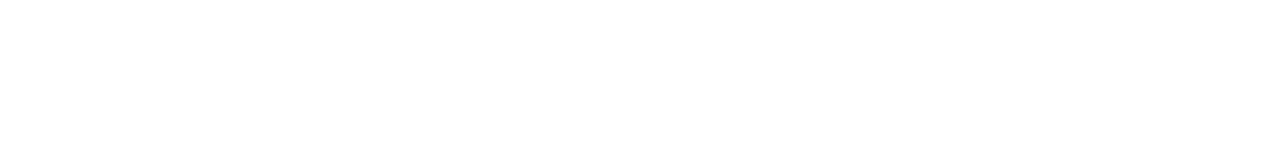
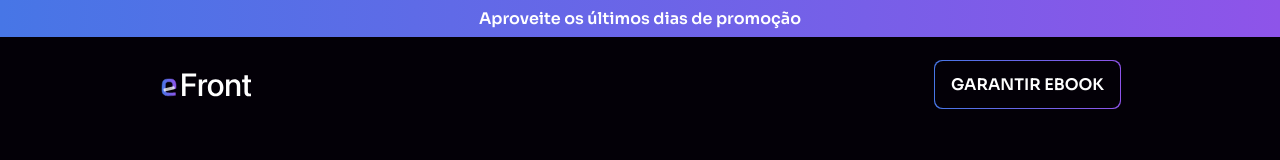
Before and after one commit to dopeeycode/challenge-EFront, a plain HTML site: page index.html in a window 1280 px wide. Drawn offline with Linux system fonts and the light colour scheme.

Commit message:
criação do header

```diff
--- a/App/scss/_variablesAndMixin.scss
+++ b/App/scss/_variablesAndMixin.scss
@@ -11,3 +11,11 @@ $white: #FFFFFF;
 
 
 //Mixins
+
+@mixin btn_link_Ebook{
+    border-radius: .5rem;
+    position: relative;
+    background: $dark;
+    padding: .8rem 1rem;
+    color: $white;
+}
--- /dev/null
+++ b/App/scss/components/_header.scss
@@ -0,0 +1,27 @@
+.before_header{
+    width: 100%;
+    padding: .5rem 0;
+    background: $gradient_purple;
+    color: $white;
+    text-align: center;
+}
+
+
+header.container{
+    display: flex;
+    justify-content: space-between;
+    align-items: center;
+    padding: 1.5rem 10rem;
+    a{
+        @include btn_link_Ebook;
+        &::before{
+            content: '';
+            position: absolute;
+            inset: 0;
+            background: $gradient_purple;
+            z-index: -1;
+            margin: -1px;
+            border-radius: .5rem;
+        }
+    }
+}
--- a/App/scss/main.scss
+++ b/App/scss/main.scss
@@ -1,8 +1,17 @@
 @import 'variablesAndMixin';
+@import './components/header';
 
 *{
     padding: 0;
     margin: 0;
     box-sizing: border-box;
     font-family: 'Sora', sans-serif;
+    text-decoration: none;
+    list-style: none;
 }
+
+
+
+body{
+    background-color: $dark;
+}
--- a/index.html
+++ b/index.html
@@ -11,6 +11,11 @@
     <title>EFront</title>
 </head>
 <body>
+    <div class="before_header">Aproveite os últimos dias de promoção</div>
+    <header class="container">
+        <img src="/App/images/logo_efront.svg" alt="Logo Da Pagina">
+        <a href="#">GARANTIR EBOOK</a>
+    </header>
 </body>
 </html>
 
```
Also changed, not shown: App/js/app.js (deleted), dist/main.css, 1 other file.
